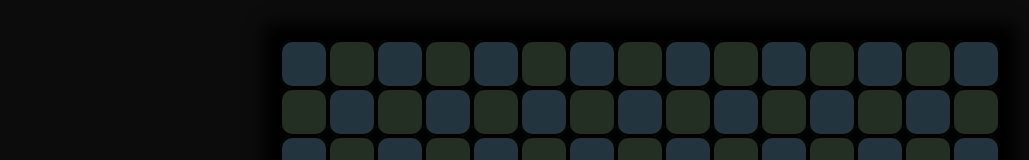
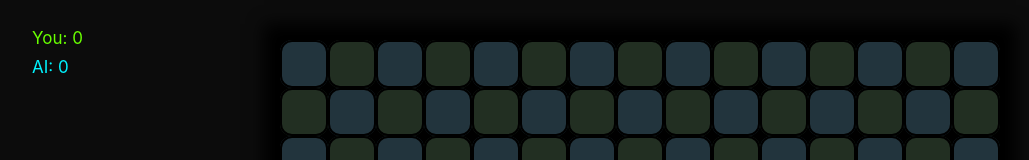
Before and after one commit to hiphurraa/jatkanshakki, a Svelte app: page / in a window 1280 px wide. Shown: the top 160 px of the page, without its empty margins (0-1029 px from the left). Built offline with nearby package versions, Linux system fonts and the light colour scheme.

Commit message:
score added

```diff
--- a/src/AIPlayer.js
+++ b/src/AIPlayer.js
@@ -22,7 +22,6 @@ class AIPlayer {
         let downLeft = this.scanner.scanDownLeft(gameGrid, x, y);
         let left = this.scanner.scanLeft(gameGrid, x, y);
         let leftUp = this.scanner.scanLeftUp(gameGrid, x, y);
-        console.log(up);
 
         let priority = priorities[up] + priorities[upRight] + priorities[right] + priorities[rightDown] + priorities[down] +
             priorities[downLeft] + priorities[left] + priorities[leftUp] + checkForWildCards(up, upRight, right, rightDown, down, downLeft, left, leftUp);
--- a/src/App.svelte
+++ b/src/App.svelte
@@ -15,6 +15,15 @@
     y: null
   }
 
+  let scoreAI = 0;
+  let scorePlayer = 0;
+
+  // Check browser support
+  // Retrieve
+  let retrievedScoreAI = localStorage.getItem("jatkanshakki-score-ai");
+  let retrievedScorePlayer = localStorage.getItem("jatkanshakki-score-player");
+  if (retrievedScoreAI != null) scoreAI = parseInt(retrievedScoreAI);
+  if (retrievedScorePlayer != null) scorePlayer = parseInt(retrievedScorePlayer)
 
   // AI starts
   //gameGrid = ai.play(gameGrid);
@@ -52,8 +61,18 @@
 
 function gameOver(winner) {
   gameGrid = game.showWinningRow(winner, gameGrid);
-  if (winner.row == "AAAAA") winnerPlayer = "AI";
-  else winnerPlayer = "You";
+  if (winner.row == "AAAAA"){
+    winnerPlayer = "AI";
+    scoreAI += 1;
+    localStorage.removeItem("jatkanshakki-score-ai");
+    localStorage.setItem("jatkanshakki-score-ai", scoreAI);
+  }
+  else {
+    winnerPlayer = "You";
+    scorePlayer += 1;
+    localStorage.removeItem("jatkanshakki-score-player");
+    localStorage.setItem("jatkanshakki-score-player", scorePlayer);
+  }
   setTimeout(() => {
     isGameOver = true;
   }, 3000);
@@ -73,6 +92,9 @@ async function moveAiCursor(newPoint) {
 }
 
 async function cellClicked(x, y) {
+
+  console.log(localStorage);
+
   // Ignore if cell taken or not your turn
   if ((gameGrid[y][x] != null) || !isYourTurn || isGameOver) {
     return;
@@ -263,6 +285,16 @@ async function cellClicked(x, y) {
       <button on:click={() => resetGame()}>Play again</button>
     </div>
   {/if}
+
+  <div class="score-situation">
+    {#if scoreAI > scorePlayer}
+    <p class="ai-color">AI: {scoreAI}</p>
+    <p class="player-color">You: {scorePlayer}</p>
+    {:else}
+    <p class="player-color">You: {scorePlayer}</p>
+    <p class="ai-color">AI: {scoreAI}</p>
+    {/if}
+  </div>
 </main>
 
 <style lang="scss">
@@ -329,6 +361,27 @@ async function cellClicked(x, y) {
         &:hover {
           background-color: #2868ac;
         }
+      }
+    }
+
+    .score-situation {
+      position: absolute;
+      top: 0;
+      left: 0;
+      font-size: 17px;
+      line-height: 0.7em;
+      padding: 1rem 2rem;
+
+      @media only screen and (max-width: 600px) {
+        font-size: 12px;
+      }
+
+      .ai-color {
+        color: var(--ai-selected-cell-color);
+      }
+
+      .player-color {
+        color: var(--player-selected-cell-color);
       }
     }
 
```
